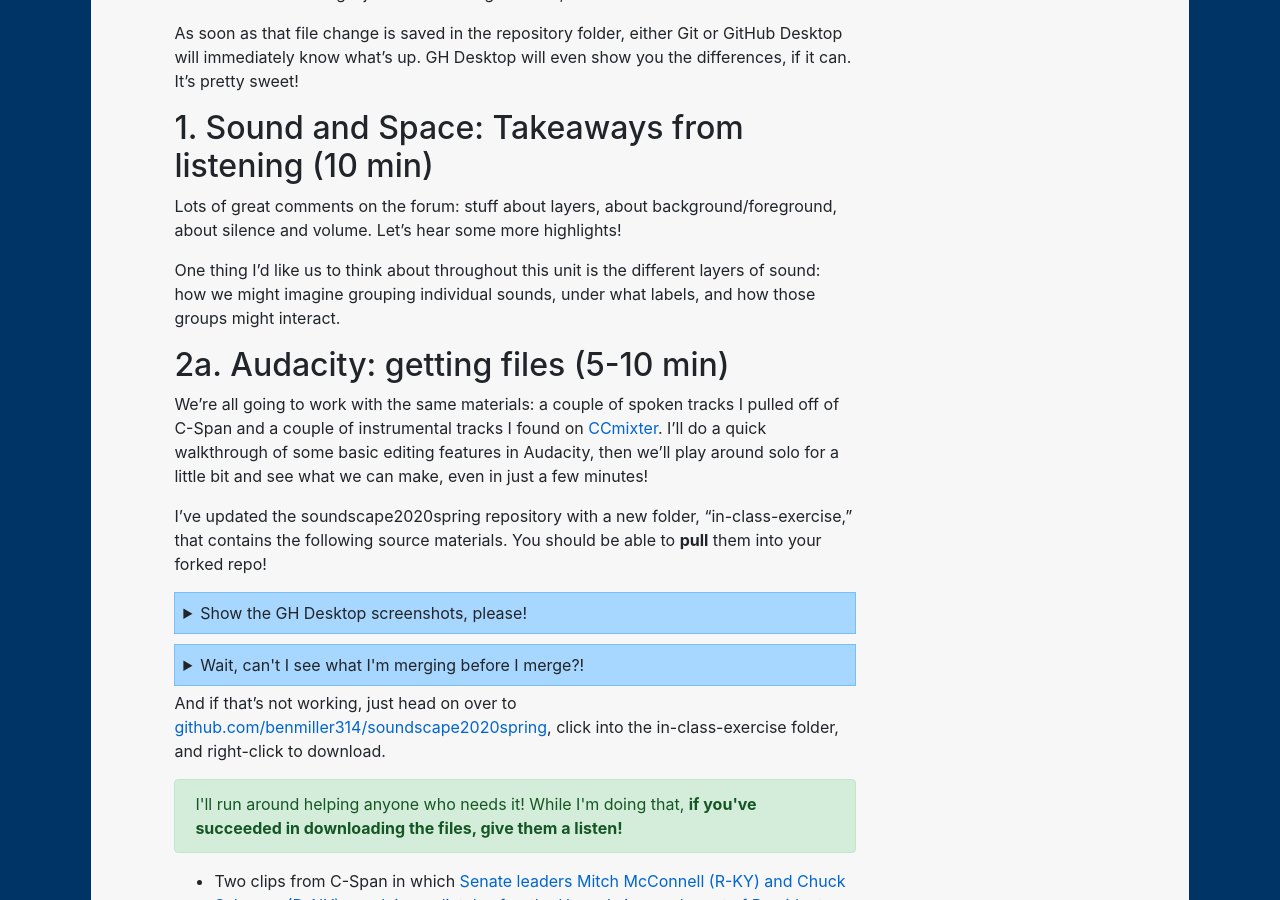
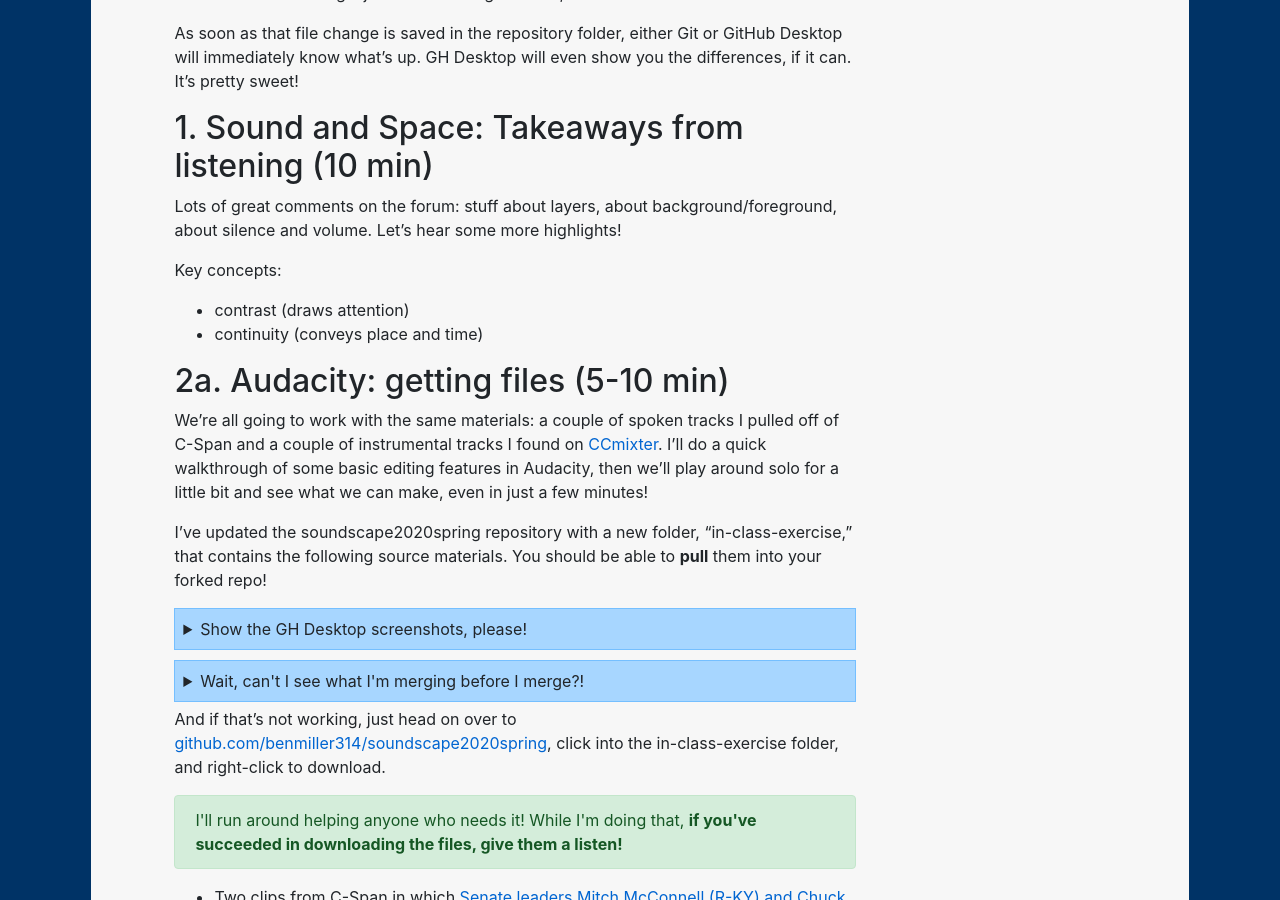
Before and after one commit to benmiller314/cdm2020spring, a Jekyll site: the page built from plans/lesson-04.md, in a window 1280 px wide and 900 px high, scrolled down 720 px. Built offline with Jekyll 4.4.1, drawn with Linux system fonts in a browser that asks for light colours; our own code applies the rules of GitHub Pages for plain Markdown files.

Commit message:
update takeaway notes from forum

```diff
--- a/plans/lesson-04.md
+++ b/plans/lesson-04.md
@@ -35,7 +35,9 @@ As soon as that file change is saved in the repository folder, either Git or Git
 
 Lots of great comments on the forum: stuff about layers, about background/foreground, about silence and volume. Let's hear some more highlights!
 
-One thing I'd like us to think about throughout this unit is the different layers of sound: how we might imagine grouping individual sounds, under what labels, and how those groups might interact.
+Key concepts:
+* contrast (draws attention)
+* continuity (conveys place and time)
 
 
 ## 2a. Audacity: getting files (5-10 min)
```
